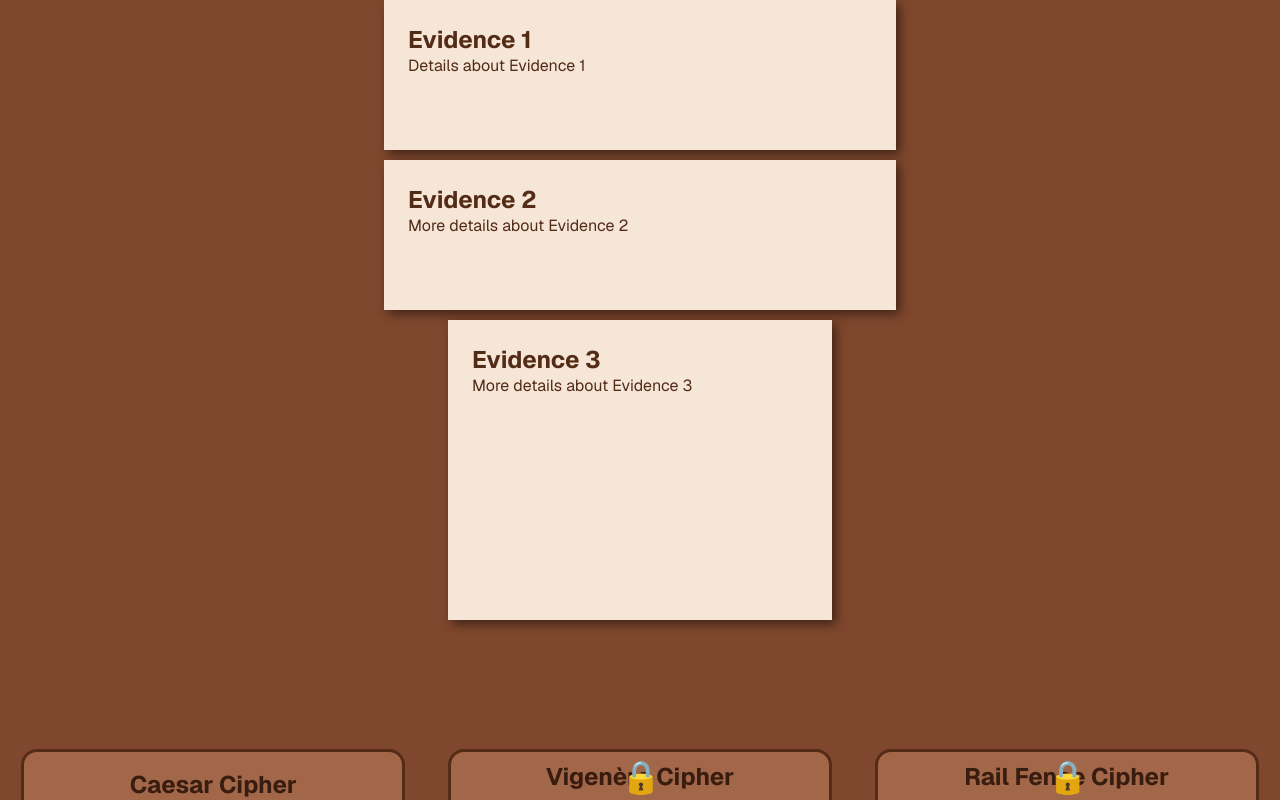
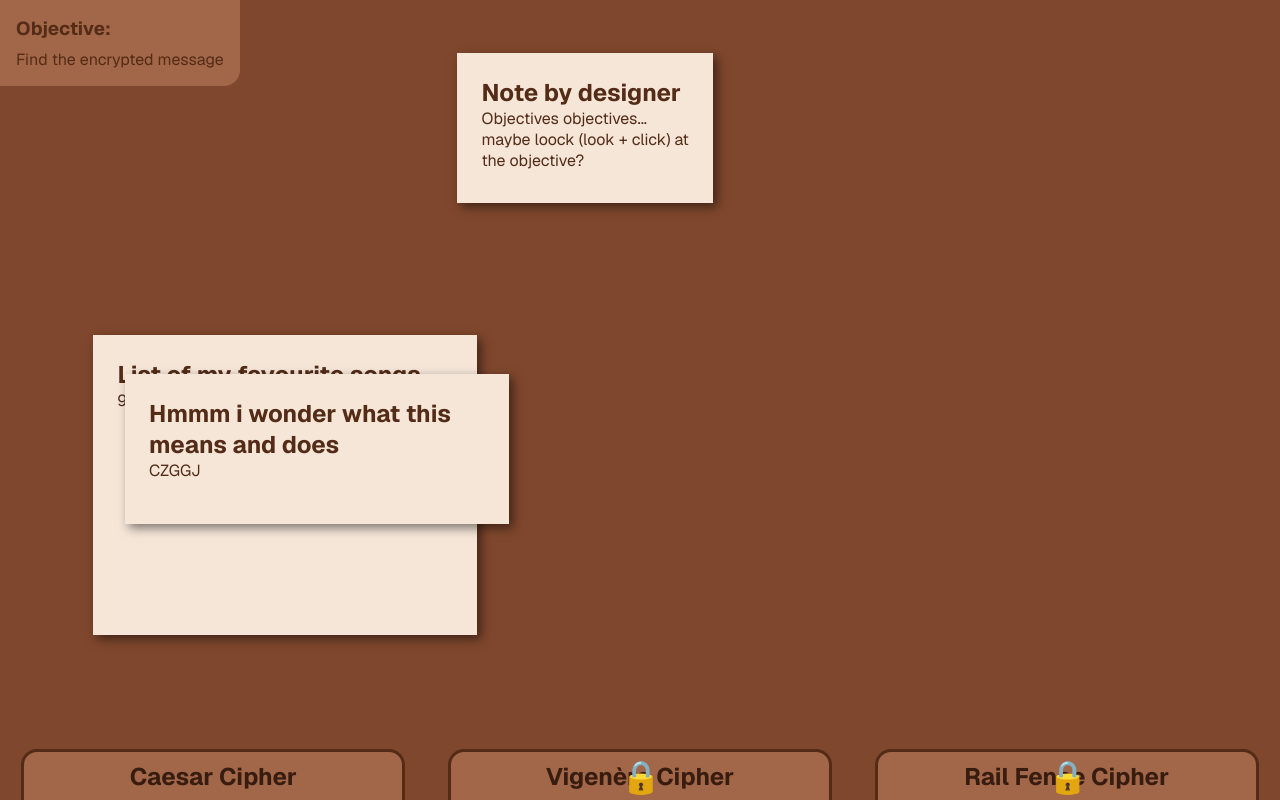
Before and after one commit to iamagoodperson-yay/cipher_game, a Next.js app: page /game in a window 1280 px wide. Built offline with nearby package versions, Linux system fonts and the light colour scheme.

Commit message:
objective in top left corner + demo

```diff
--- a/app/components/tools/tool.tsx
+++ b/app/components/tools/tool.tsx
@@ -5,9 +5,6 @@ import { useState, useEffect } from 'react';
 
 const Tool = ({ tooltype }: { tooltype: toolChoice }) => {
   const [open, setOpen] = useState(false);
-  const [input, setInput] = useState('');
-  const [shift, setShift] = useState(0);
-  const [output, setOutput] = useState('');
 
   useEffect(() => {
     function handleClickOutside(event: MouseEvent) {
@@ -23,15 +20,53 @@ const Tool = ({ tooltype }: { tooltype: toolChoice }) => {
     };
   }, []);
 
+  const tool = tools[tooltype];
+  if (open) return (
+    <div>
+      <div
+        id={`tool-${tooltype}`}
+        className={`${styles.column} ${styles.opened}`}
+      >
+        <button className={styles.closeButton} onClick={() => setOpen(false)}>Close</button>
+        <h1 className={styles.title}>{tool.title}</h1>
+
+        <div className={styles.toolContent}>
+          <p className={styles.explanation}>{tool.description}</p>
+
+          <CeasarCipher />
+        </div>
+
+      </div>
+
+      <div style={{ width: "30vw"}} />
+    </div>
+  ); else return (
+    <div
+      className={styles.column}
+      onClick={() => {
+        if (tool.locked === 'false') {
+          setOpen(!open);
+        }
+      }}
+    >
+      {tool.locked === 'true' &&
+        <h1 className={styles.lock}>🔒</h1>
+      }
+      <h1 className={styles.title}>{tool.title}</h1>
+    </div>
+  )
+}
+
+const CeasarCipher = () => {
+  const [input, setInput] = useState('');
+  const [shift, setShift] = useState(0);
+  const [output, setOutput] = useState('');
+
   function encode() {
-    const input = (document.getElementById('input') as HTMLInputElement).value;
-    const shift = parseInt((document.getElementById('shift') as HTMLInputElement).value);
     setOutput(encodeDecode(input, shift));
   }
 
   function decode() {
-    const input = (document.getElementById('input') as HTMLInputElement).value;
-    const shift = parseInt((document.getElementById('shift') as HTMLInputElement).value);
     setOutput(encodeDecode(input, -shift));
   }
 
@@ -56,18 +91,7 @@ const Tool = ({ tooltype }: { tooltype: toolChoice }) => {
     }
     return output;
   }
-
-  const tool = tools[tooltype];
-  if (open) return (
-    <div>
-      <div
-        id={`tool-${tooltype}`}
-        className={`${styles.column} ${styles.opened}`}
-      >
-        <button className={styles.closeButton} onClick={() => setOpen(false)}>Close</button>
-        <h1 className={styles.title}>{tool.title}</h1>
-        <div className={styles.toolContent}>
-          <p className={styles.explanation}>{tool.description}</p>
+  return(
     <div className={styles.toolInteractive}>
       <h2 className={styles.toolInteractiveHeader}>Encode/decode</h2>
       <input
@@ -98,26 +122,6 @@ const Tool = ({ tooltype }: { tooltype: toolChoice }) => {
         onClick={() => decode()}
       >Decode</button>
     </div>
-        </div>
-      </div>
-      <div style={{ width: "30vw"}} />
-    </div>
-  ); else return (
-      <div
-        className={styles.column}
-        onClick={() => {
-          if (tool.locked === 'false') {
-            setOpen(!open);
-          }
-        }}
-      >
-        {tool.locked === 'true' ? (
-          <h1 className={styles.lock}>🔒</h1>
-        ): (
-          <div/>
-        )}
-        <h1 className={styles.title}>{tool.title}</h1>
-      </div>
   )
 }
 
--- a/app/game/page.module.css
+++ b/app/game/page.module.css
@@ -2,6 +2,36 @@
   padding: 0;
   margin: 0;
   overflow-x: hidden;
+}
+
+.topLeftThing {
+  position: fixed;
+  top: 0;
+  left: 0;
+  z-index: 100;
+
+  display: flex;
+  flex-direction: column;
+  align-items: flex-start;
+  justify-content: center;
+
+  color: var(--foreground);
+  background-color: var(--text-secondary);
+  padding: 1rem;
+  border-bottom-right-radius: 16px;
+  gap: 0.5rem;
+}
+
+.submitButton {
+  color: var(--text-secondary);
+  background-color: var(--foreground);
+
+  padding: 0.5rem 1rem;
+  margin-left: 1rem;
+  border: none;
+  border-radius: 8px;
+  cursor: pointer;
+  transition: background-color 0.3s ease, color 0.3s ease;
 }
 
 .evidence {
--- a/app/game/page.tsx
+++ b/app/game/page.tsx
@@ -1,10 +1,15 @@
 'use client';
 import styles from "./page.module.css";
 import Tool from "../components/tools/tool";
-import { evidence } from "../scripts/gameHelper";
-import { useEffect } from "react";
+import { evidence, gameStage, gameStages } from "../scripts/gameHelper";
+import { useState, useEffect } from "react";
 
 export default function Game() {
+  const [topLeftOpen, setTopLeftOpen] = useState(false);
+  const [evidencePos, setEvidencePos] = useState([] as { top: string; left: string }[]);
+  const [currentStage] = useState<gameStage>(1);
+  const currGameStage = gameStages[currentStage];
+
   useEffect(() => {
     const evidenceRef = document.getElementsByClassName(styles.evidence);
     const cleanups: (() => void)[] = []
@@ -75,21 +80,61 @@ export default function Game() {
       cleanups.forEach(cleanup => cleanup());
     };
 
+  }, [evidencePos]);
+
+  useEffect(() => {
+    const randomPositions = Object.entries(evidence).map(([_, value]) => ({
+      top: `${Math.random() * 50}vh`,
+      left: `${Math.random() * (100 - parseInt(value.width))}vw`,
+    }));
+
+    setEvidencePos(randomPositions);
   }, []);
+
+  const [input, setInput] = useState<string>("");
+  const submit = () => {
+    setInput("");
+    if (input === currGameStage.answer) {
+      alert("Correct!");
+    } else {
+      alert("Incorrect. Try again.");
+    }
+  }
 
   return (
     <div className={styles.page}>
+      <div className={styles.topLeftThing}>
+        <h3
+          onClick={() => setTopLeftOpen(!topLeftOpen)}
+          className={styles.objectiveTitle}
+        >Objective:</h3>
+        <p className={styles.objectiveTitle}>{currGameStage.objective}</p>
+        {topLeftOpen && (
+          <div className={styles.objectiveContent}>
+            <input
+              type={currGameStage.input_type}
+              value={input}
+              onChange={(e) => setInput(e.target.value)}
+            />
+            <button
+              className={styles.submitButton}
+              onClick={() => submit()}
+            >Submit</button>
+          </div>
+        )}
+      </div>
+
       <div className={styles.gameContainer}>
-        {Object.entries(evidence).map(([key, value]) => (
+        {evidencePos.length > 0 && Object.entries(evidence).map(([key, value], index) => (
           <div
             key={key}
             className={styles.evidence}
             style={{
               zIndex: parseInt(key) + 1,
-              width: value.width,
-              height: value.height,
-              top: `${(parseInt(key) - 1) * 20}%`,
-              left: value.left
+              width: value.width, // vw
+              height: value.height, // px
+              top: evidencePos[index].top,
+              left: evidencePos[index].left,
             }}
           >
             <h2>{value.description}</h2>
--- a/app/scripts/gameHelper.tsx
+++ b/app/scripts/gameHelper.tsx
@@ -22,24 +22,36 @@ export type evidenceChoice = 1 | 2 | 3;
 
 export const evidence: Record<evidenceChoice, Record<string, string>> = {
   1: {
-    "width": "40vw",
+    "width": "20vw",
     "height": "150px",
-    "left": "30vw",
-    "description": "Evidence 1",
-    "details": "Details about Evidence 1"
+    "description": "Note by designer",
+    "details": "Objectives objectives... \n maybe loock (look + click) at the objective?"
   },
   2: {
-    "width": "40vw",
-    "height": "150px",
-    "left": "30vw",
-    "description": "Evidence 2",
-    "details": "More details about Evidence 2"
+    "width": "30vw",
+    "height": "300px",
+    "description": "List of my favourite songs",
+    "details": "99 Luftballoons"
   },
   3: {
     "width": "30vw",
-    "height": "300px",
-    "left": "35vw",
-    "description": "Evidence 3",
-    "details": "More details about Evidence 3"
+    "height": "150px",
+    "description": "Hmmm i wonder what this means and does",
+    "details": "CZGGJ"
   },
 };
+
+export type gameStage = 1 | 2;
+
+export const gameStages: Record<gameStage, Record<string, string>> = {
+  1: {
+    "objective": "Find the encrypted message",
+    "input_type": "text",
+    "answer": "HELLO",
+  },
+  2: {
+    "objective": "???",
+    "input_type": "date",
+    "answer": "1873-01-01",
+  },
+};
```
Lines whose indentation alone changed are shown as unchanged.
